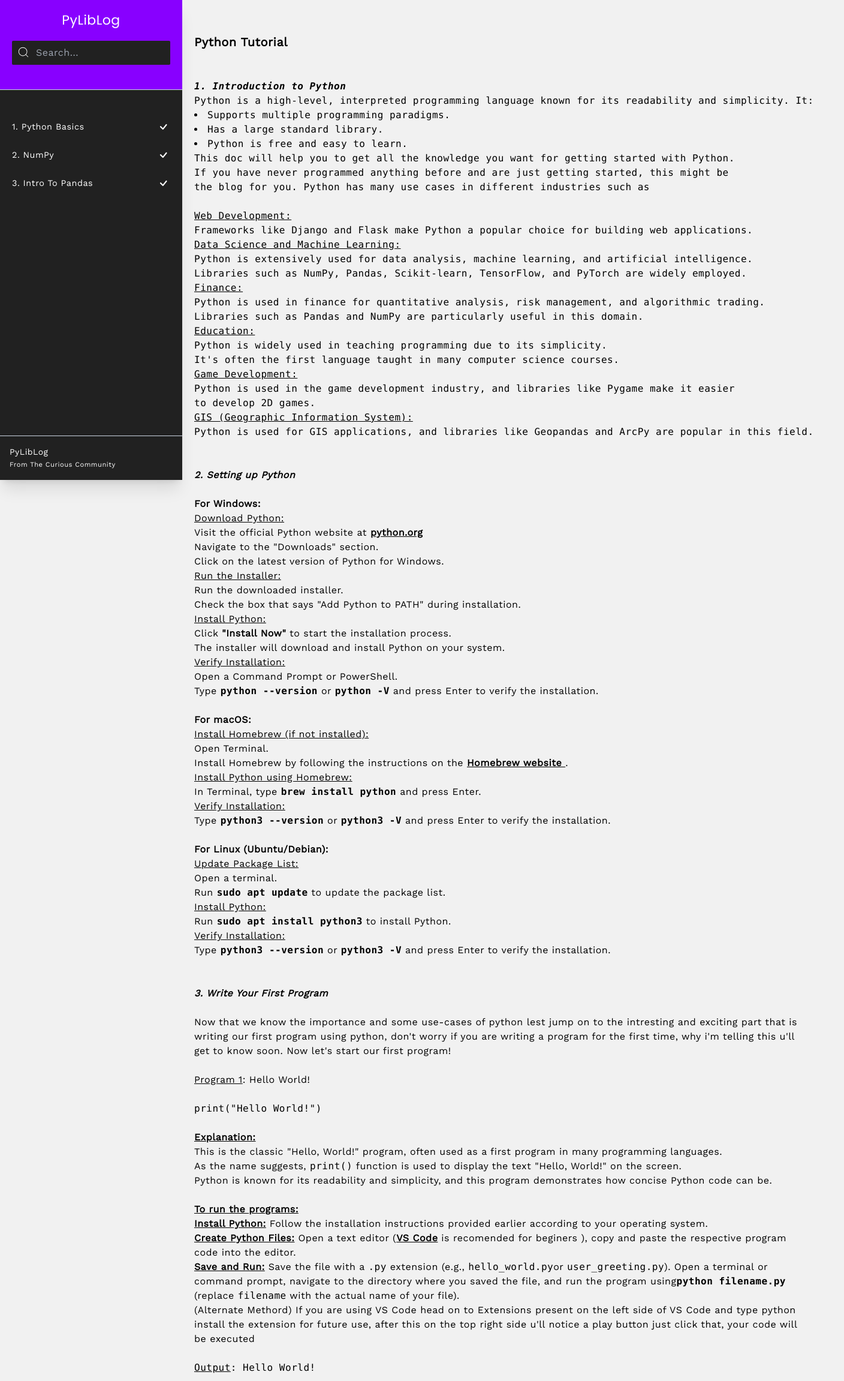
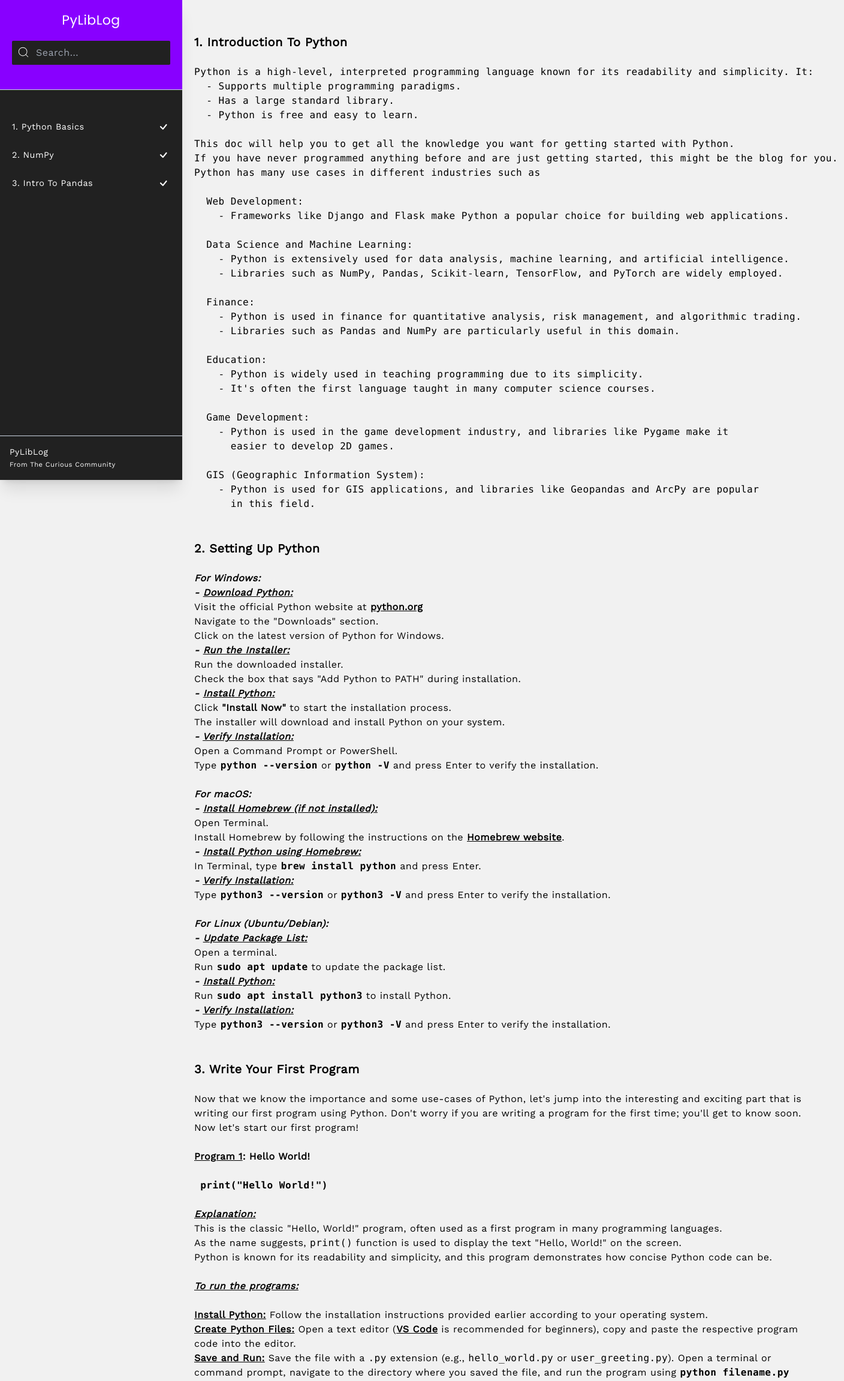
Before and after one commit to thecuriousteam/PyLibLog, a React (Vite) app: page /Python-Basics/Introduction-to-Python in a window 1280 px wide. Shown: the top 2302 px of the page at 60% size, 1408 px wide, since content can reach past the window. Built offline with nearby package versions, Linux system fonts and the light colour scheme.

Commit message:
Added some insights/content regarding the pyhton introduction section

```diff
--- a/src/Python_Library_Pages/Python_Basics/Introduction-to-Python.jsx
+++ b/src/Python_Library_Pages/Python_Basics/Introduction-to-Python.jsx
@@ -3,236 +3,446 @@ import React from "react";
 const PythonBasics = () => {
   return (
     <div>
-      <h1><b>Python Tutorial</b></h1>
-      <br /><br />
+
+      <h1><b>1. Introduction to Python</b></h1>
+      <br />
       <pre>
-      <h2><b>1. Introduction to Python</b></h2>
-        <p>
-          Python is a high-level, interpreted programming language known for its readability and simplicity. It:
-        </p>
-          <li>Supports multiple programming paradigms.</li>
-          <li>Has a large standard library.</li>
-          <li>Python is free and easy to learn. </li>
-        This doc will help you to get all the knowledge you want for getting started with Python. <br />
-        If you have never programmed anything before and are just getting started, this might be <br />the blog for you.
+        <code>
+          {`Python is a high-level, interpreted programming language known for its readability and simplicity. It:
+  - Supports multiple programming paradigms.
+  - Has a large standard library.
+  - Python is free and easy to learn.
+
+This doc will help you to get all the knowledge you want for getting started with Python.
+If you have never programmed anything before and are just getting started, this might be the blog for you.
 Python has many use cases in different industries such as
-        <br />
-        <br />
-        <p><u>Web Development:</u></p>
-        <ul>
-          <li>Frameworks like Django and Flask make Python a popular choice for building web applications.</li>
-        </ul>
 
-        <p><u>Data Science and Machine Learning:</u></p>
-        <ul>
-          <li>Python is extensively used for data analysis, machine learning, and artificial intelligence.</li>
-          <li>Libraries such as NumPy, Pandas, Scikit-learn, TensorFlow, and PyTorch are widely employed.</li>
-        </ul>
+  Web Development:
+    - Frameworks like Django and Flask make Python a popular choice for building web applications.
 
-        <p><u>Finance:</u></p>
-        <ul>
-          <li>Python is used in finance for quantitative analysis, risk management, and algorithmic trading.</li>
-          <li>Libraries such as Pandas and NumPy are particularly useful in this domain.</li>
-        </ul>
+  Data Science and Machine Learning:
+    - Python is extensively used for data analysis, machine learning, and artificial intelligence.
+    - Libraries such as NumPy, Pandas, Scikit-learn, TensorFlow, and PyTorch are widely employed.
 
-        <p><u>Education:</u></p>
-        <ul>
-          <li>Python is widely used in teaching programming due to its simplicity.</li>
-          <li>It's often the first language taught in many computer science courses.</li>
-        </ul>
+  Finance:
+    - Python is used in finance for quantitative analysis, risk management, and algorithmic trading.
+    - Libraries such as Pandas and NumPy are particularly useful in this domain.
 
-        <p><u>Game Development:</u></p>
-        <ul>
-          <li>Python is used in the game development industry, and libraries like Pygame make it easier <br />to develop 2D games.</li>
-        </ul>
+  Education:
+    - Python is widely used in teaching programming due to its simplicity.
+    - It's often the first language taught in many computer science courses.
 
-        <p><u>GIS (Geographic Information System):</u></p>
-        <ul>
-          <li>Python is used for GIS applications, and libraries like Geopandas and ArcPy are popular in this field.</li>
-        </ul>
+  Game Development:
+    - Python is used in the game development industry, and libraries like Pygame make it
+      easier to develop 2D games.
+
+  GIS (Geographic Information System):
+    - Python is used for GIS applications, and libraries like Geopandas and ArcPy are popular
+      in this field.`}
+        </code>
       </pre>
       <br />
       <br />
 
-      <h2><b>2. Setting up Python</b></h2>
-      <p> <br />
-      <h3><b>For Windows:</b></h3>
-
-      <h4><u>Download Python:</u></h4>
+      <h1><b>2. Setting up Python</b></h1>
+      <p>
+        <br />
+        <h2><b>For Windows:</b></h2>
+        <h2>- <u>Download Python:</u></h2>
         <ol>
           <li>Visit the official Python website at <a href="https://www.python.org/"><b><u>python.org</u></b></a></li>
           <li>Navigate to the "Downloads" section.</li>
           <li>Click on the latest version of Python for Windows.</li>
         </ol>
 
-      <h4><u>Run the Installer:</u></h4>
+        <h2>- <u>Run the Installer:</u></h2>
         <ol>
           <li>Run the downloaded installer.</li>
           <li>Check the box that says "Add Python to PATH" during installation.</li>
         </ol>
 
-      <h4><u>Install Python:</u></h4>
+        <h2>- <u>Install Python:</u></h2>
         <ol>
           <li>Click <b>"Install Now"</b> to start the installation process.</li>
           <li>The installer will download and install Python on your system.</li>
         </ol>
 
-      <h4><u>Verify Installation:</u></h4>
+        <h2>- <u>Verify Installation:</u></h2>
         <ol>
           <li>Open a Command Prompt or PowerShell.</li>
           <li>Type <code><b>python --version</b></code> or <code><b>python -V</b></code> and press Enter to verify the installation.</li>
         </ol>
         <br />
-      <h3><b>For macOS:</b></h3>
+        <h2><b>For macOS:</b></h2>
 
-      <h4><u>Install Homebrew (if not installed):</u></h4>
+        <h2>- <u>Install Homebrew (if not installed):</u></h2>
         <ol>
           <li>Open Terminal.</li>
-          <li>Install Homebrew by following the instructions on the <a href="https://brew.sh/"> <u><b >Homebrew website </b></u></a>.</li>
+          <li>Install Homebrew by following the instructions on the <a href="https://brew.sh/"><u><b>Homebrew website</b></u></a>.</li>
         </ol>
 
-      <h4><u>Install Python using Homebrew:</u></h4>
+        <h2>- <u>Install Python using Homebrew:</u></h2>
         <ol>
           <li>In Terminal, type <code><b>brew install python</b></code> and press Enter.</li>
         </ol>
 
-      <h4><u>Verify Installation:</u></h4>
+        <h2>- <u>Verify Installation:</u></h2>
         <ol>
-          <li>Type <code><b>python3 --version</b></code> or <code><b>python3 -V</b></code> and press Enter to verify the
-          installation.</li>
+          <li>Type <code><b>python3 --version</b></code> or <code><b>python3 -V</b></code> and press Enter to verify the installation.</li>
         </ol>
         <br />
-      <h3><b>For Linux (Ubuntu/Debian):</b></h3>
+        <h2><b>For Linux (Ubuntu/Debian):</b></h2>
 
-      <h4><u>Update Package List:</u></h4>
+        <h2>- <u>Update Package List:</u></h2>
         <ol>
           <li>Open a terminal.</li>
           <li>Run <code><b>sudo apt update</b></code> to update the package list.</li>
         </ol>
 
-      <h4><u>Install Python:</u></h4>
+        <h2>- <u>Install Python:</u></h2>
         <ol>
           <li>Run <code><b>sudo apt install python3</b></code> to install Python.</li>
         </ol>
 
-      <h4><u>Verify Installation:</u></h4>
+        <h2>- <u>Verify Installation:</u></h2>
         <ol>
-          <li>Type <code><b>python3 --version</b></code> or <code><b>python3 -V</b></code> and press Enter to verify the
-          installation.</li>
+          <li>Type <code><b>python3 --version</b></code> or <code><b>python3 -V</b></code> and press Enter to verify the installation.</li>
         </ol>
       </p>
       <br />
       <br />
 
-      <h2><b>3. Write Your First Program</b></h2>
+      <h1><b>3. Write Your First Program</b></h1>
       <br />
-      <p> Now that we know the importance and some use-cases of python lest jump on to the intresting and exciting part that is
-        writing our first program using python, don't worry if you are writing a program for the first time, why i'm telling
-        this u'll get to know soon. Now let's start our first program!<br /><br />
-      <h3><u>Program 1</u>: Hello World!</h3>
+      <p>Now that we know the importance and some use-cases of Python, let's jump into the interesting and exciting part that is writing our first program using Python. Don't worry if you are writing a program for the first time; you'll get to know soon. Now let's start our first program!<br /><br />
+
+      <h3><b><u>Program 1</u>: Hello World! </b></h3>
+      <br />
       <pre>
-      <code><br />
-      print("Hello World!")
-      <br /><br />
+        <code> <b>
+          {`print("Hello World!")`}
+          </b>
+          <br /> <br />
         </code>
       </pre>
 
-    <p>
+      <h2>
         <strong><u>Explanation:</u></strong>
-    </p>
+      </h2>
       <ul>
         <li>This is the classic "Hello, World!" program, often used as a first program in many programming languages.</li>
         <li>As the name suggests, <code>print()</code> function is used to display the text "Hello, World!" on the screen.</li>
         <li>Python is known for its readability and simplicity, and this program demonstrates how concise Python code can be.</li>
       </ul>
-
     <br />
-
-    <p>
-        <b><u>To run the programs:</u></b>
-    </p>
+      <h2>
+        <b><u>To run the programs:</u></b> <br /> <br />
+      </h2>
       <ol>
-        <li><strong><u>Install Python:</u></strong> Follow the installation instructions provided earlier according to your
-        operating system.</li>
-        <li><strong><u>Create Python Files:</u></strong> Open a text editor (<a href="https://code.visualstudio.com/">
-          <b><u>VS Code</u></b></a> is recomended for beginers ),
-        copy and paste the respective program code into the editor.</li>
-        <li><strong><u>Save and Run:</u></strong> Save the file with a <code>.py</code> extension (e.g., <code>hello_world.py</code>
-        or <code>user_greeting.py</code>).
-        Open a terminal or command prompt, navigate to the directory where you saved the file, and run the program using
-        <code><b>python filename.py</b></code> (replace <code>filename</code> with the actual name of your file). <br />
-        (Alternate Methord) If you are using VS Code head on to Extensions present on the left side of VS Code and type python
-        install the extension for future use, after this on the top right side u'll notice a play button just click that,
-        your code will be executed</li>
+        <li><strong><u>Install Python:</u></strong> Follow the installation instructions provided earlier according to your operating system.</li>
+        <li><strong><u>Create Python Files:</u></strong> Open a text editor (<a href="https://code.visualstudio.com/"><b><u>VS Code</u></b></a> is recommended for beginners), copy and paste the respective program code into the editor.</li>
+        <li><strong><u>Save and Run:</u></strong> Save the file with a <code>.py</code> extension (e.g., <code>hello_world.py</code> or <code>user_greeting.py</code>). Open a terminal or command prompt, navigate to the directory where you saved the file, and run the program using <code><b>python filename.py</b></code> (replace <code>filename</code> with the actual name of your file). <br />(Alternate Method) If you are using VS Code, head to Extensions present on the left side of VS Code and type python, install the extension for future use, after this on the top right side you'll notice a play button just click that, your code will be executed</li>
       </ol>
       <pre><br />
         <code>
           <u>Output</u>: Hello World!
        </code>
       </pre><br />
-    <p>These programs are basic examples to help you understand the syntax and structure of Python code.
-       As you progress, you can explore more advanced topics, such as
-      data types, control structures, and functions.</p>
+      <p>These programs are basic examples to help you understand the syntax and structure of Python code. As you progress, you can explore more advanced topics, such as data types, control structures, and functions.</p>
 
       </p>
 
       <br /> <br />
-    <h2><b>4. How to Take Input from User in Python</b></h2>
+      <h1><b>4. How to Take Input from User in Python</b></h1>
       <br />
 
-    <p>In Python, you can take input from the user using the <code>input()</code> function. Now let we
-    know how to print, we will move on and take the inout from user. This function reads a line
-        from the user's input and returns it as a string.</p>
+      <p>In Python, you can take input from the user using the <code>input()</code> function. Now let's move on and take input from the user. This function reads a line from the user's input and returns it as a string.</p>
 
       <h3><u>Example:</u></h3>
-
       <pre>
         <code>
-      <br />
-
-    user_input = input("Enter something: ")
-    <br />
-
-    print("You entered:", user_input)
-    <br /> <br />
-
+          {`user_input = input("Enter something: ")
+print("You entered:", user_input)`}
         </code>
       </pre>
 
-    <p><u>Explaination:</u></p>
+      <p><u>Explanation:</u></p>
       <ul>
-        <li>In this code, <code>input("Enter something: ")</code> prompts the user to enter something and waits for them to input a
-            value.</li>
+        <li>In this code, <code>input("Enter something: ")</code> prompts the user to enter something and waits for them to input a value.</li>
         <li>The entered value is stored in the variable <code>user_input</code>.</li>
         <li>Finally, <code>print("You entered:", user_input)</code> displays the entered value to the user.</li>
       </ul>
 
-    <p>You can use the <code>input()</code> function without any argument, but providing a prompt inside the function
-        call makes the user interaction more meaningful.</p>
+      <p>You can use the <code>input()</code> function without any argument, but providing a prompt inside the function call makes the user interaction more meaningful.</p>
 
-    <p>Keep in mind that the <code>input()</code> function always returns a string. If you want to use the input as a
-        number, you'll need to convert it using functions like <code>int()</code> or <code>float()</code> for example:</p>
+      <p>Keep in mind that the <code>input()</code> function always returns a string. If you want to use the input as a number, you'll need to convert it using functions like <code>int()</code> or <code>float()</code> for example:</p>
 
       <pre><br />
         <code>
-    user_input = int(input("Enter an integer: ")) <br />
-    print("You entered:", user_input)
+          {`user_input = int(input("Enter an integer: "))
+print("You entered:", user_input)`}
         </code><br /><br />
       </pre>
 
       <p>This code takes an integer as input and converts it to an integer type using <code>int()</code> function.</p>
 
-    <p>Always be cautious when using user input in your programs, especially if you're expecting a specific type of
-        input. You may want to add error handling to handle cases where the user enters unexpected input.</p>
+      <p>Always be cautious when using user input in your programs, especially if you're expecting a specific type of input. You may want to add error handling to handle cases where the user enters unexpected input.</p>
 
       <br /><br />
 
-      {/* ... Repeat the same structure for other sections ... */}
+      <h1><b>5. Python Keywords</b></h1>
+      <br />
+      <p>Keywords in Python are reserved words that have special meanings and cannot be used as identifiers (variable names, function names, etc.). These keywords are part of the Python language syntax and serve specific purposes in the code.</p>
+      <br />
 
-      <h2>8. Classes</h2>
-      <h3>Explanation:</h3>
+      <h2><u><b>1. False, True, None :</b></u></h2>
+      <pre>
+      <b>
+      <code>
+{`flag = True
+if flag:
+      print("The flag is True")`}
+        </code>
+      </b>
+      </pre>
+
+      <p>In this example, <code>True</code> is a Boolean value, and the <code>if</code> statement checks if the condition is <code>True</code> and prints a message.
+      The same goes as for false.</p>
+      <br />
+      <h2><b><u>2. and, or, not :</u></b></h2>
+      <br />
+
+      <h3><b><u>and operator :</u></b></h3>
+      <pre>
+      <b>
+      <code>
+          {`x = 5
+y = 10
+if x > 0 and y > 0:
+print("Both x and y are greater than 0")`}
+        </code>
+      </b>
+      </pre>
+
+      <p>The <code>and</code> operator is used to combine two conditions. The statement prints a message if both conditions are <code>True</code>.</p>
+      <br />
+      <h3><b><u>or operator :</u></b></h3>
+      <pre>
+      <b>
+      <code>
+      {`x = 5
+y = 10
+if x > 0 or y > 0:
+    print("Either x or y is greater than 0")`}
+      </code>
+      </b>
+      </pre>
+      <p>The <code>or</code> operator is used when either of a condition is true. The statement prints if one statement is  <code>True</code> out of both.</p>
+<br />
+<h3><b><u>not operator :</u></b></h3>
+      <pre>
+      <b>
+      <code>
+      {`x = 5
+y = 10
+if not (x > 0 and y > 0):
+    print("Either x or y is not greater than 0")`}
+      </code>
+      </b>
+      </pre>
+      <p>The <code>not</code> operator is used to negate the condition inside the <code>if</code> statement. The <code>print</code> statement will be executed if either x or y (or both) is not greater than 0.</p>
+      <br />
+      <h2><b><u>3. if, else, elif :</u></b></h2>
+      <pre>
+        <b>
+        <code>
+{`score = 85
+  if score >= 90:
+      print("A grade")
+  elif score >= 80:
+      print("B grade")
+  else:
+      print("C grade")`}
+</code>
+        </b>
+      </pre>
+
+      <p><code>If the score is 90 or above, it prints "A grade."<br />
+Otherwise, if the score is between 80 and 89 (inclusive), it prints "B grade." <br /><q></q>
+If neither of the above conditions is met, it prints "C grade" as the default grade for scores below 80. <br />
+This program uses conditional statements (if, elif, and else) to determine the appropriate grade based on the student's score. </code></p>
+      <br />
+
+      <h3><b><u>4.break, continue, comment :</u></b></h3>
+      <br />
+      <h4><b><u>break :</u></b></h4>
+
+      <pre>
+        <b>
+        <code>
+{`print("Example with break:")
+for i in range(5):
+    if i == 3:
+        print("Breaking the loop at i =", i)
+        break
+    print(i)
+`}
+</code>
+<br />
+<code>
+<p><b>Output for break :</b></p>
+0 <br />
+1 <br />
+2 <br />
+Breaking the loop at i = 3
+</code>
+        </b>
+      </pre>
+      <p>break statement is used to terminate the loop when i becomes equal to 3. As a result, the loop is interrupted, and the message is printed.</p>
+      <br />
+      <h4><b><u>continue :</u></b></h4>
+
+<pre>
+  <b>
+  <code>
+{`print("\nExample with continue:")
+for i in range(5):
+    if i == 2:
+        print("Skipping iteration at i =", i)
+        continue
+    print(i)
+`}
+
+</code>
+<br />
+<code>
+<p><b>Output for continue :</b></p>
+0 <br />
+1 <br />
+Skipping iteration at i = 2 <br />
+3 <br />
+4 <br />
+</code>
+  </b>
+</pre>
+<p>continue statement is used to skip the iteration when i is equal to 2. As a result, the print statement inside the loop is bypassed for that specific iteration, and the loop continues with the next iteration.</p>
+<br />
+
+<h4><b><u>Comment :</u></b></h4>
 <pre>
   <code>
+    <b>
+      # Here '#' is used to add comments for a line, this will not be exceuted / not seen in Output <br />
+      print("Hey there!") <br />
+    </b>
+  </code>
+  <b>
+    <br />
+    Output : Hey there!
+  </b>
+</pre>
+<br />
+
+      <h2><b><u>5. def, return :</u></b></h2>
+      <pre>
+        <code>
+<b>
+{`def add(x, y):
+    return x + y
+
+result = add(3, 5)
+print(result)`}
+<br /> <br />
+Output : 8
+</b>
+        </code>
+      </pre>
+
+      <p>Functions are defined using <code>def</code>, and <code>return</code> is used to send a value back to the caller. In this case, a simple <code>add</code> function is defined and called with arguments.</p>
+
+      <br />
+      <h1><b><u>6. import, from, as :</u></b></h1>
+      <pre>
+<b>
+<code>
+          {`import math
+from math import sqrt as square_root
+
+result = square_root(25)`}
+<br /> <br />
+Output : 5
+        </code>
+</b>
+      </pre>
+
+      <p><code>import</code> is used to bring in a module, and <code>from</code> allows you to import specific items. In this example, the <code>sqrt</code> function from the <code>math</code> module is imported and given the alias <code>square_root</code>.</p>
+      <br /><br />
+      <h1><b>6.Some Basic Types of Errors :</b></h1>
+      <br />
+      <h3><b><u>Syntax Errors :</u></b></h3>
+      <pre>
+        <code>
+        <b>  # Syntax Error Example <br />
+print("Hello, World!"
+</b>
+        </code>
+        <p>These occur when the code violates the syntax rules of the programming language. <br />The interpreter cannot execute the code if it contains syntax errors.</p>
+      </pre> <br />
+      <h3><b><u>Runtime errors :</u></b></h3>
+      <pre>
+        <code>
+          <b>
+          # Runtime Error Example (Division by Zero) <br />
+x = 10 / 0
+
+          </b>
+        </code>
+        <p>Also known as exceptions, these errors occur during the execution of the program. <br />Common examples include division by zero, accessing an undefined variable, <br />or trying to open a file that does not exist.</p>
+      </pre>
+<br /><br />
+
+      <h1><b>7. Some of the Exception Handling Techniques</b></h1>
+      <br />
+      <p>Exception is an event or object that occurs during the execution of a program and disrupts the normal flow of instructions. <br /> Exceptions are typically caused by errors in the code or by unexpected conditions that may arise during runtime. <br />
+      When an exception occurs, the normal flow of the program is halted, and the control is transferred to a special code segment known as an exception handler.
+
+
+      </p>
+        <br />
+        <pre>
+          <code>
+            <h4><u><i>try, except block:</i></u></h4>
+            <b>
+
+    # Code that may cause an exception <br />
+    result = 10 / 0 <br />
+except ZeroDivisionError: <br />
+    # Code to handle the ZeroDivisionError <br />
+    print("Cannot divide by zero.") <br />
+            </b>
+          </code>
+          <p>To handle exceptions, the try block is used to enclose the code that might raise an exception, <br />and the except block is used to define the actions to be taken if a particular exception occurs.</p>
+        </pre>
+        <br />
+
+        <h4><b><u>finally block:</u></b></h4>
+        <pre>
+    <b>try:
+    file = open("example.txt", "r") <br />
+    # Code to read from the file <br />
+ finally: <br />
+    file.close() <br />
+    </b>
+    </pre>
+    <p>The "finally" block is used to define cleanup actions that must be executed under all circumstances, whether an exception occurred or not.</p>
+
+
+        <br /><br />
+      <h1><b>8. Classes</b></h1>
+      <br />
+      <pre>
+        <code>
+          <b>
           {`class Dog:
     def __init__(self, name, age):
         self.name = name
@@ -249,17 +459,17 @@ print("Name:", my_dog.name)
 print("Age:", my_dog.age)
 
 # Calling a Method
-my_dog.bark()
-          `}
+my_dog.bark()`}
+</b>
         </code>
       </pre>
       <p>
-        Classes in Python are used for object-oriented programming. In this
-        example, a <code>Dog</code> class is defined with a constructor (
-        <code>__init__</code>) and a method (<code>bark</code>). An object{" "}
-        <code>my_dog</code> is created, and its attributes and methods are
-        accessed.
+        Classes in Python are used for object-oriented programming. In this example, a <code>Dog</code> class is defined with a constructor (<code>__init__</code>) and a method (<code>bark</code>). An object <code>my_dog</code> is created, and its attributes and methods are accessed. <br /> <br />
+        The "Dog" class is a simple representation of a dog with attributes for name and age, and a method to make the dog bark. The object "my_dog" is created from this class, and its attributes are accessed and a method is called to demonstrate the basic principles of object-oriented programming in Python.
       </p>
+      <br />
+      <br />
+      Now that you have completed your introduction to python, solve some coding questions to get familiar with the python syntax and move on to learn some python libraries which we had discussed in the introduction to python section above.
     </div>
   );
 };
```
Also changed, not shown: 1 other file (tests, documents, lock files or other folders). Lines whose indentation alone changed are shown as unchanged.
